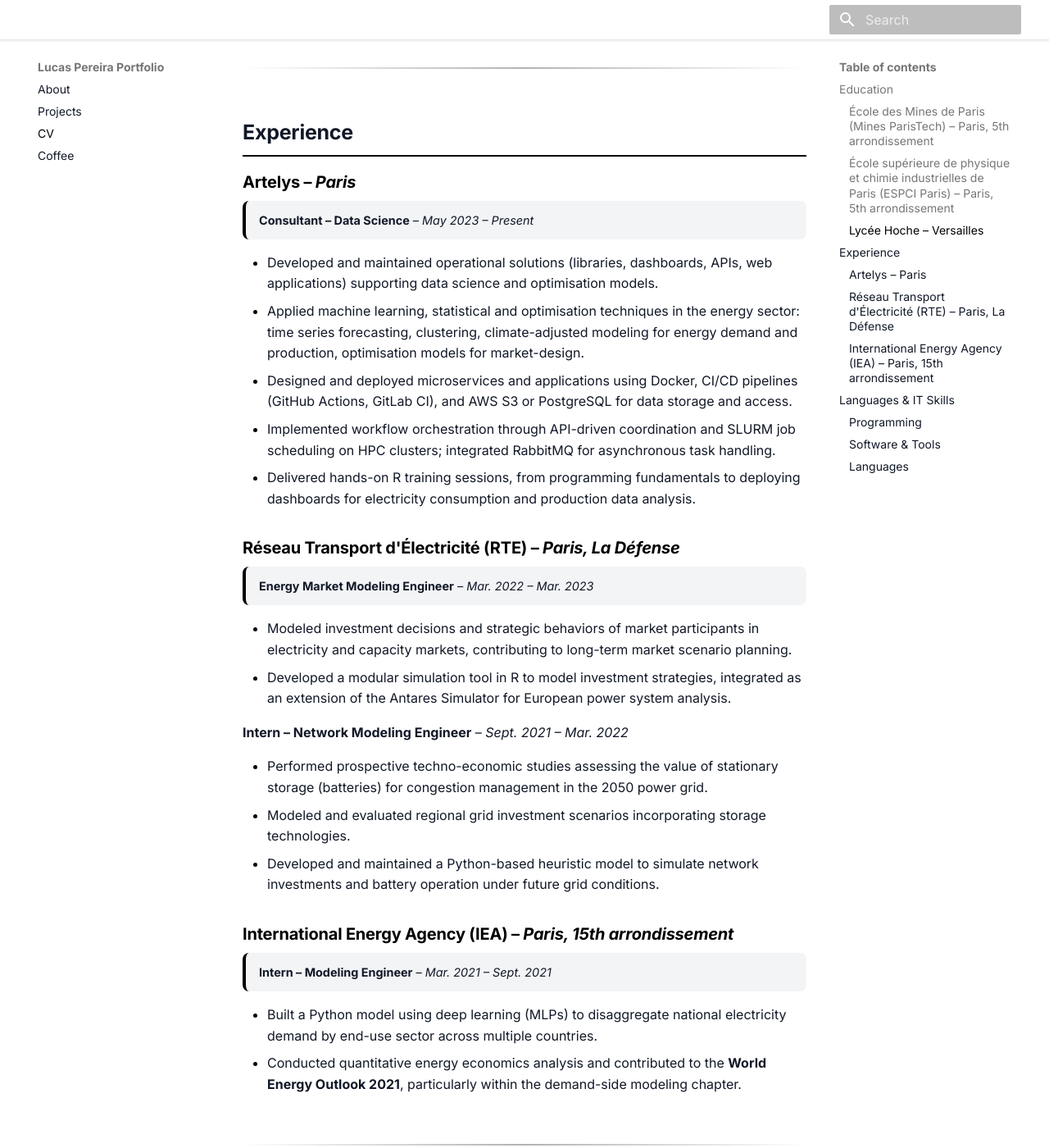
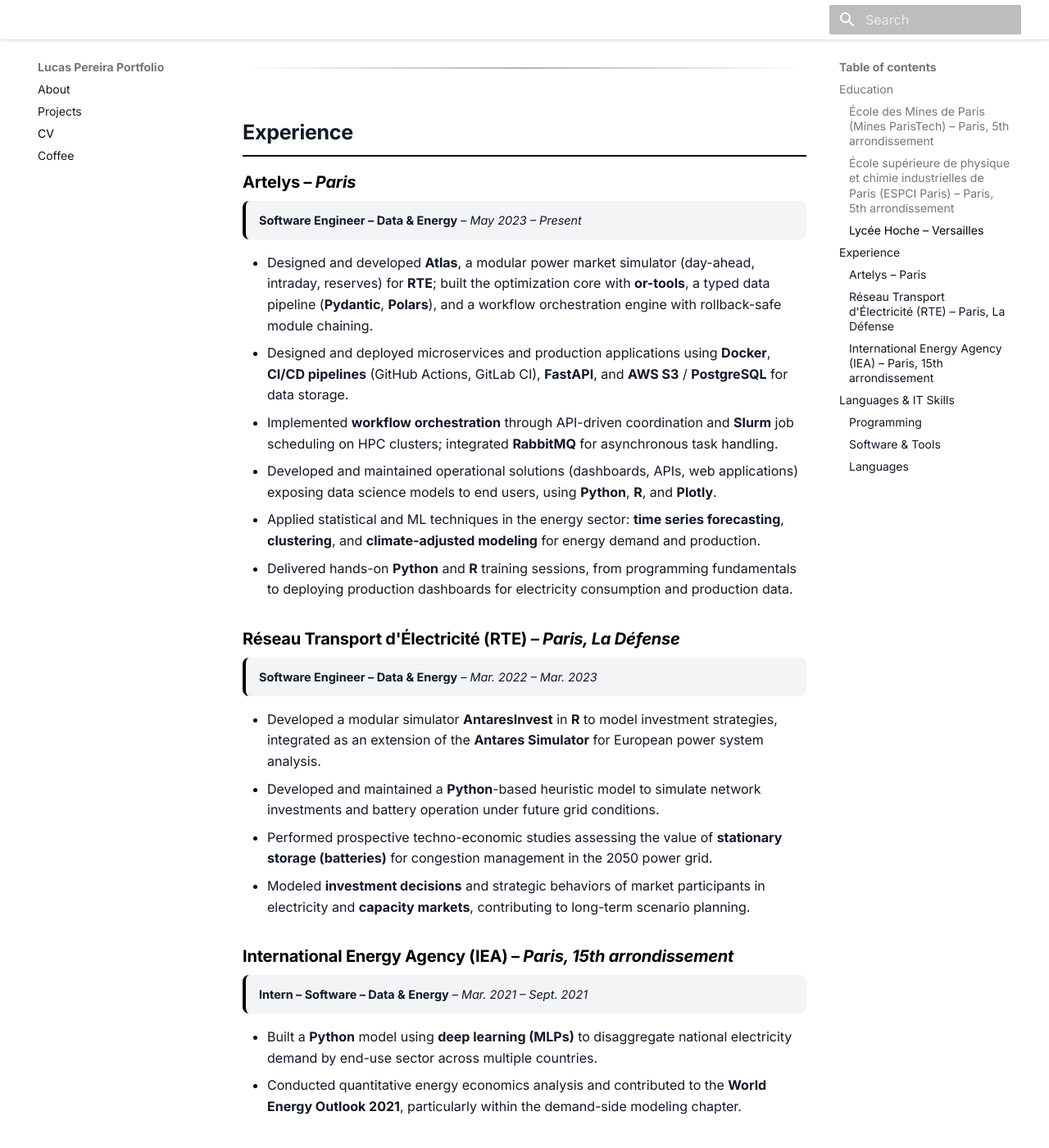
Before and after one commit to lucarammel/lucarammel.github.io, an MkDocs documentation site: the page built from docs/cv.md, in a window 1280 px wide and 1400 px high, scrolled down 786 px. Shown: the whole window at 82% size. Built offline with MkDocs 1.6.1 and Material for MkDocs 9.7.7, drawn with Linux system fonts in a browser that asks for light colours.

Commit message:
feat: update cv

```diff
--- a/docs/cv.md
+++ b/docs/cv.md
@@ -33,32 +33,29 @@
 
 ### **Artelys** – *Paris*
 
-**Consultant – Data Science** – *May 2023 – Present*
+**Software Engineer – Data & Energy** – *May 2023 – Present*
 
-- Developed and maintained operational solutions (libraries, dashboards, APIs, web applications) supporting data science and optimisation models.
-- Applied machine learning, statistical and optimisation techniques in the energy sector: time series forecasting, clustering, climate-adjusted modeling for energy demand and production, optimisation models for market-design.
-- Designed and deployed microservices and applications using Docker, CI/CD pipelines (GitHub Actions, GitLab CI), and AWS S3 or PostgreSQL for data storage and access.
-- Implemented workflow orchestration through API-driven coordination and SLURM job scheduling on HPC clusters; integrated RabbitMQ for asynchronous task handling.
-- Delivered hands-on R training sessions, from programming fundamentals to deploying dashboards for electricity consumption and production data analysis.
+- Designed and developed **Atlas**, a modular power market simulator (day-ahead, intraday, reserves) for **RTE**; built the optimization core with **or-tools**, a typed data pipeline (**Pydantic**, **Polars**), and a workflow orchestration engine with rollback-safe module chaining.
+- Designed and deployed microservices and production applications using **Docker**, **CI/CD pipelines** (GitHub Actions, GitLab CI), **FastAPI**, and **AWS S3** / **PostgreSQL** for data storage.
+- Implemented **workflow orchestration** through API-driven coordination and **Slurm** job scheduling on HPC clusters; integrated **RabbitMQ** for asynchronous task handling.
+- Developed and maintained operational solutions (dashboards, APIs, web applications) exposing data science models to end users, using **Python**, **R**, and **Plotly**.
+- Applied statistical and ML techniques in the energy sector: **time series forecasting**, **clustering**, and **climate-adjusted modeling** for energy demand and production.
+- Delivered hands-on **Python** and **R** training sessions, from programming fundamentals to deploying production dashboards for electricity consumption and production data.
 
 ### **Réseau Transport d'Électricité (RTE)** – *Paris, La Défense*
 
-**Energy Market Modeling Engineer** – *Mar. 2022 – Mar. 2023*
+**Software Engineer – Data & Energy** – *Mar. 2022 – Mar. 2023*
 
-- Modeled investment decisions and strategic behaviors of market participants in electricity and capacity markets, contributing to long-term market scenario planning.
-- Developed a modular simulation tool in R to model investment strategies, integrated as an extension of the Antares Simulator for European power system analysis.
-
-**Intern – Network Modeling Engineer** – *Sept. 2021 – Mar. 2022*
-
-- Performed prospective techno-economic studies assessing the value of stationary storage (batteries) for congestion management in the 2050 power grid.
-- Modeled and evaluated regional grid investment scenarios incorporating storage technologies.
-- Developed and maintained a Python-based heuristic model to simulate network investments and battery operation under future grid conditions.
+- Developed a modular simulator **AntaresInvest** in **R** to model investment strategies, integrated as an extension of the **Antares Simulator** for European power system analysis.
+- Developed and maintained a **Python**-based heuristic model to simulate network investments and battery operation under future grid conditions.
+- Performed prospective techno-economic studies assessing the value of **stationary storage (batteries)** for congestion management in the 2050 power grid.
+- Modeled **investment decisions** and strategic behaviors of market participants in electricity and **capacity markets**, contributing to long-term scenario planning.
 
 ### **International Energy Agency (IEA)** – *Paris, 15th arrondissement*
 
-**Intern – Modeling Engineer** – *Mar. 2021 – Sept. 2021*
+**Intern – Software – Data & Energy** – *Mar. 2021 – Sept. 2021*
 
-- Built a Python model using deep learning (MLPs) to disaggregate national electricity demand by end-use sector across multiple countries.
+- Built a **Python** model using **deep learning (MLPs)** to disaggregate national electricity demand by end-use sector across multiple countries.
 - Conducted quantitative energy economics analysis and contributed to the **World Energy Outlook 2021**, particularly within the demand-side modeling chapter.
 
 ---
```
